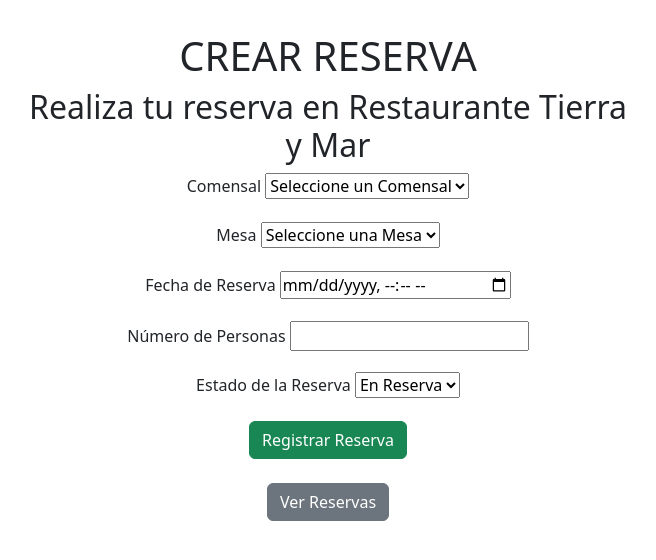
After one commit to Jdacostac/proyecto_restaurante, a Django app: page /crear_reserva/ in a window 1280 px wide. The commit adds this page. Shown: the top 560 px of the page, without its empty margins (312-968 px from the left). Run offline with Django 5.2, Linux system fonts and the light colour scheme; data comes from the database, SQL or seed files in the repository; both versions use the stored data as it was after the commit.

Commit message:
creacion de reservas

```diff
--- a/app_restaurante/forms.py
+++ b/app_restaurante/forms.py
@@ -1,6 +1,8 @@
 from django import forms
 from .models import comensal
 from .models import mesa
+from .models import reserva, comensal, mesa
+from django.forms.widgets import DateTimeInput
 
 class ComensalForm(forms.ModelForm):
     class Meta:
@@ -37,3 +39,34 @@ class MesaForm(forms.ModelForm):
                 ('en_reserva', 'En Reserva')
             ], attrs={'class': 'form-control'}),
         }
+
+class ReservaForm(forms.ModelForm):
+    class Meta:
+        model = reserva
+        fields = ['cedula_comensal', 'num_mesa', 'fecha_reserva', 'num_personas', 'estado']
+
+    cedula_comensal = forms.ModelChoiceField(
+        queryset=comensal.objects.all(),
+        to_field_name='nombre',
+        empty_label="Seleccione un Comensal",
+        label="Comensal"
+    )
+
+    num_mesa = forms.ModelChoiceField(
+        queryset=mesa.objects.filter(estado_mesa__in=['libre']),
+        to_field_name='num_mesa',
+        empty_label="Seleccione una Mesa",
+        label="Mesa"
+    )
+
+    fecha_reserva = forms.DateTimeField(
+        widget=DateTimeInput(attrs={'type': 'datetime-local'}),
+        label="Fecha y Hora de Reserva",
+        input_formats=['%Y-%m-%dT%H:%M']
+    )
+
+    estado = forms.ChoiceField(
+        choices=[('en reserva', 'En Reserva'), ('liberada', 'Liberada')],
+        widget=forms.Select,
+        label="Estado de la Reserva"
+    )
--- /dev/null
+++ b/app_restaurante/templates/crear_reserva.html
@@ -0,0 +1,58 @@
+<!DOCTYPE html>
+<html lang="es">
+<head>
+    <meta charset="UTF-8">
+    <meta name="viewport" content="width=device-width, initial-scale=1.0">
+    <title>Crear Reserva</title>
+    <link href="https://cdn.jsdelivr.net/npm/bootstrap@5.3.0-alpha1/dist/css/bootstrap.min.css" rel="stylesheet">
+    <style>
+        body {
+            text-align: center;
+            margin: 2rem auto;
+        }
+        .form-container {
+            max-width: 600px;
+            margin: auto;
+        }
+    </style>
+</head>
+<body>
+    <h1>CREAR RESERVA</h1>
+    <div class="form-container">
+        <h2>Realiza tu reserva en Restaurante Tierra y Mar</h2>
+        <form method="post">
+            {% csrf_token %}
+
+            <div class="mb-3">
+                <label for="cedula_comensal" class="form-label">Comensal</label>
+                {{ form.cedula_comensal }}
+            </div>
+
+            <div class="mb-3">
+                <label for="num_mesa" class="form-label">Mesa</label>
+                {{ form.num_mesa }}
+            </div>
+
+            <div class="mb-3">
+                <label for="fecha_reserva" class="form-label">Fecha de Reserva</label>
+                {{ form.fecha_reserva }}
+            </div>
+
+            <div class="mb-3">
+                <label for="num_personas" class="form-label">Número de Personas</label>
+                {{ form.num_personas }}
+            </div>
+
+            <div class="mb-3">
+                <label for="estado" class="form-label">Estado de la Reserva</label>
+                {{ form.estado }}
+            </div>
+
+            <button type="submit" class="btn btn-success">Registrar Reserva</button>
+        </form>
+
+        <br>
+        <a href="listar_reservas/" class="btn btn-secondary">Ver Reservas</a>
+    </div>
+</body>
+</html>
--- a/app_restaurante/templates/listar_mesas.html
+++ b/app_restaurante/templates/listar_mesas.html
@@ -22,7 +22,7 @@
         <table class="table table-bordered table-striped">
             <thead class="table-dark">
                 <tr>
-                    <th># Mesa</th>
+                    <th>Num_Mesa</th>
                     <th>Capacidad</th>
                     <th>Estado</th>
                 </tr>
--- a/app_restaurante/templates/registrar_mesa.html
+++ b/app_restaurante/templates/registrar_mesa.html
@@ -21,7 +21,7 @@
     <div class="form-container">
         <form method="post">
             {% csrf_token %}
-            {{ form.as_p }}  <!-- Renderiza el formulario -->
+            {{ form.as_p }}
             <button type="submit" class="btn btn-success">Guardar Mesa</button>
         </form>
         <br>
--- a/app_restaurante/urls.py
+++ b/app_restaurante/urls.py
@@ -9,10 +9,12 @@ urlpatterns = [
     path('listar_comensales/registro_comensal/', views.registro_comensal, name='listar_comensales_registro'),
     path('registro_comensal/listar_comensales/', views.listar_comensales, name='registro_listar_comensales'),
     path('registro_comensal/listar_comensales/registro_comensal/', views.registro_comensal, name='registro_listar_y_registro_comensal'),
-    path('eliminar_comensal/<int:cedula>/', views.eliminar_comensal, name='eliminar_comensal'),
     path('registrar_mesa/', views.registrar_mesa, name='registrar_mesa'),
     path('listar_mesas/', views.listar_mesas, name='listar_mesas'),
     path('registrar_mesa/listar_mesas/', views.listar_mesas, name='registrar_listar_mesas'),
     path('registrar_mesa/listar_mesas/registrar_mesa/', views.registrar_mesa, name='registrar_listar_mesas'),
+    path('crear_reserva/', views.crear_reserva, name='crear_reserva'),
+    path('listar_reservas/', views.listar_reservas, name='listar_reservas'),
+     path('listar_reservas/crear_reserva/', views.crear_reserva, name='crear_reserva'),
 
 ]
--- a/app_restaurante/views.py
+++ b/app_restaurante/views.py
@@ -1,8 +1,12 @@
 from django.shortcuts import render
-from django.shortcuts import render, redirect, get_object_or_404
+from django.shortcuts import render, redirect
 from .forms import ComensalForm
 from .models import comensal
 from .models import mesa
+from .forms import MesaForm
+from .forms import ReservaForm
+from .models import reserva
+
 # Create your views here.
 
 def menu_vista(request):
@@ -24,14 +28,6 @@ def listar_comensales(request):
     comensales = comensal.objects.all()
     return render(request, 'listar_comensales.html', {'comensales': comensales})
 
-def eliminar_comensal(request, cedula):
-    comensal_a_eliminar = get_object_or_404(comensal, cedula=cedula)
-    comensal_a_eliminar.delete()
-    return redirect('listar_comensales')
-
-from django.shortcuts import render, redirect
-from .forms import MesaForm
-
 def registrar_mesa(request):
     if request.method == 'POST':
         form = MesaForm(request.POST)
@@ -46,3 +42,19 @@ def registrar_mesa(request):
 def listar_mesas(request):
     mesas = mesa.objects.all()
     return render(request, 'listar_mesas.html', {'mesas': mesas})
+
+
+def crear_reserva(request):
+    if request.method == 'POST':
+        form = ReservaForm(request.POST)
+        if form.is_valid():
+            form.save()
+            return redirect('listar_reservas')
+    else:
+        form = ReservaForm()
+
+    return render(request, 'crear_reserva.html', {'form': form})
+
+def listar_reservas(request):
+    reservas = reserva.objects.all()
+    return render(request, 'listar_reservas.html', {'reservas': reservas})
```
Also changed, not shown: app_restaurante/templates/listar_reservas.html (added, +54 -0 lines), db.sqlite3.
